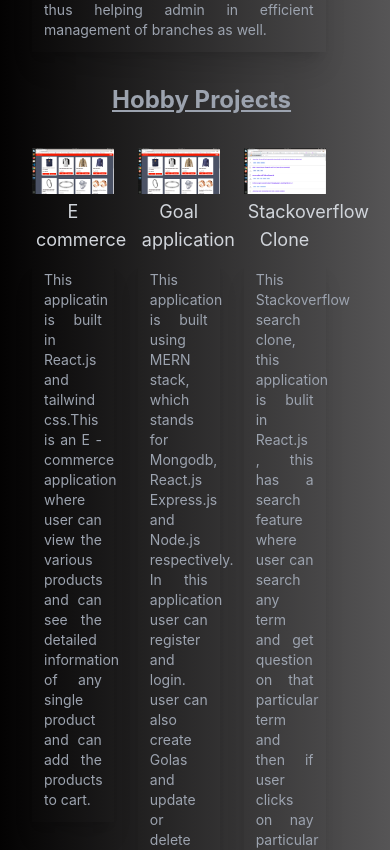
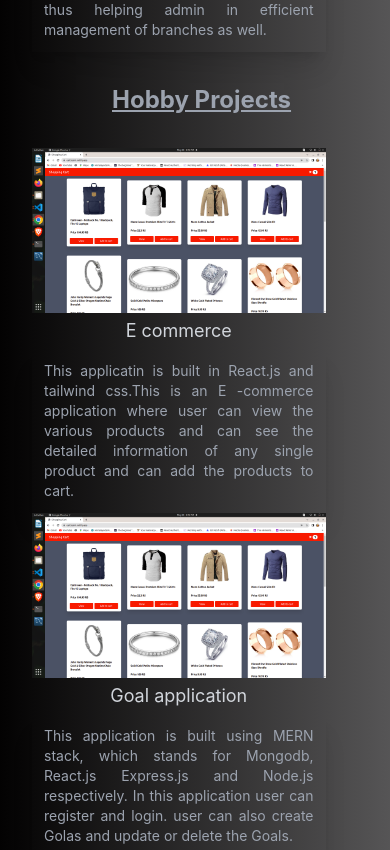
Before and after one commit to ShreenidhiBatavi/portfolio_next.js, a Next.js app: page /project in a window 390 px wide. Shown: the part 3466-4316 px from the top of the page. Built offline with nearby package versions, Linux system fonts and the light colour scheme.

Commit message:
some changes

```diff
--- a/components/Projects.js
+++ b/components/Projects.js
@@ -71,7 +71,7 @@ management of branches as well. </p>
 
         </div>
             <h1 className="text-2xl text-gray-400 ml-28 font-bold underline">Hobby Projects</h1>
-            <div className="grid grid-cols-3 w-11/12 lg:mx-auto gap-6 p-8">
+            <div className="grid lg:grid-cols-3 w-11/12 lg:mx-auto lg:gap-6 p-8">
                     <div>
                             <img src="/images/cart.png" alt="proj_image"/>
                     <h1 className="text-bold text-center text-lg m-1 text-gray-300">E commerce</h1>
```
